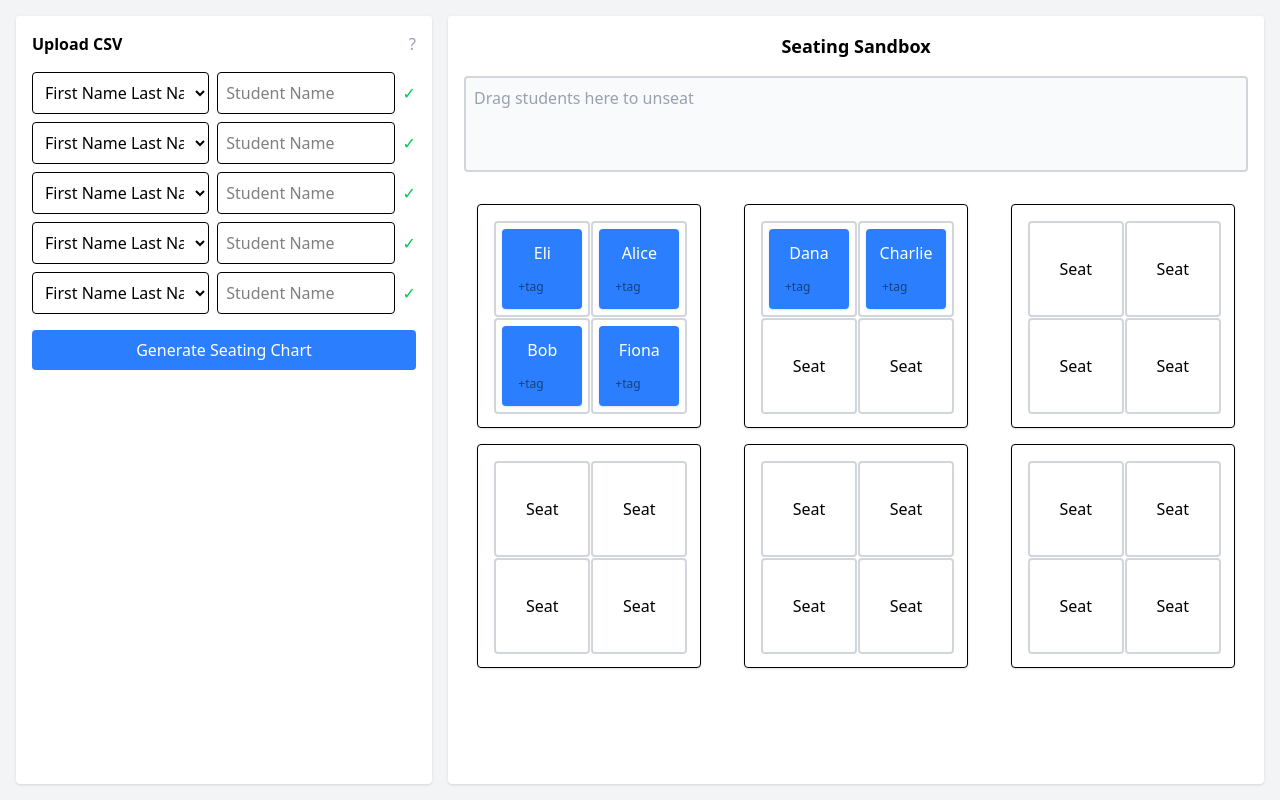
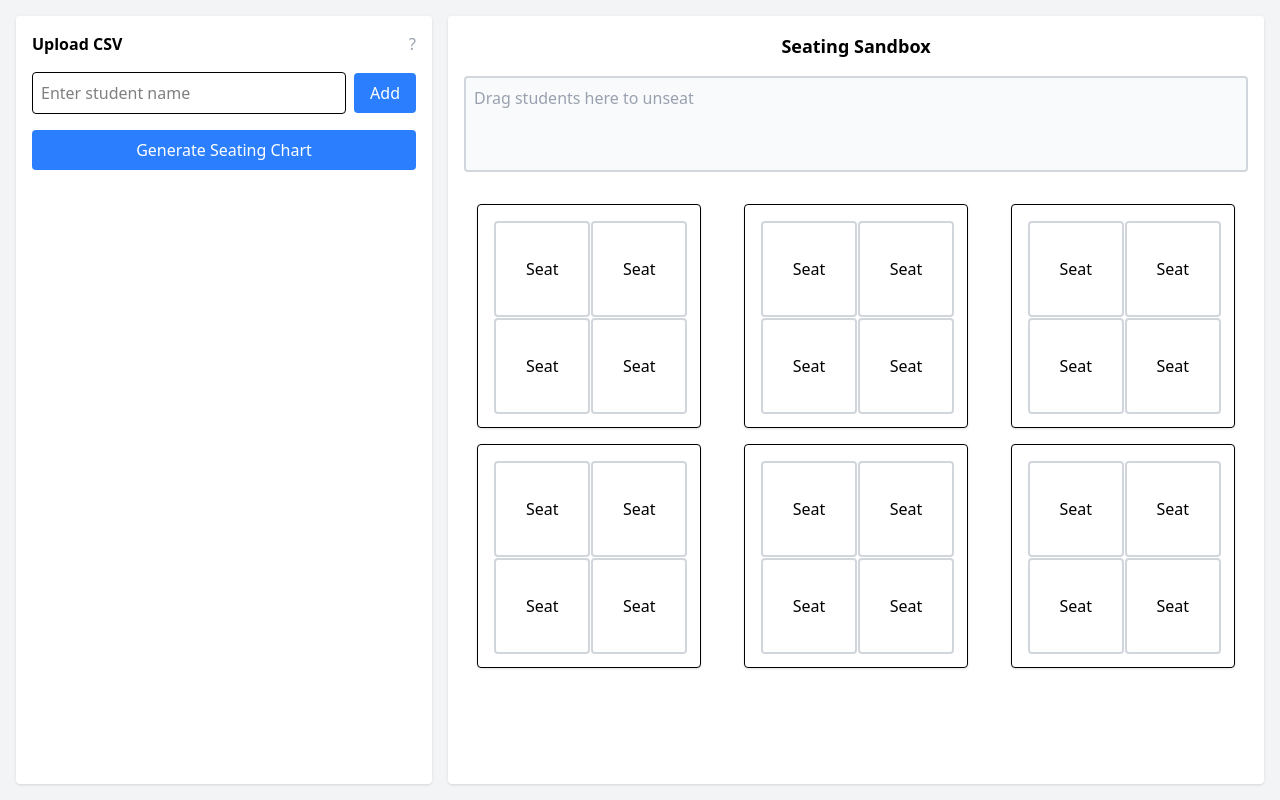
Before and after one commit to veryboi/seating, a React (Vite) app: page / in a window 1280 px wide. Built offline with nearby package versions, Linux system fonts and the light colour scheme.

Commit message:
Added dynamic adding of students

```diff
--- a/src/App.jsx
+++ b/src/App.jsx
@@ -129,6 +129,31 @@ function StudentPool({ students, studentTags, onAddTag }) {
   );
 }
 
+function shuffle(array) {
+  const arr = [...array];
+  for (let i = arr.length - 1; i > 0; i--) {
+    const j = Math.floor(Math.random() * (i + 1));
+    [arr[i], arr[j]] = [arr[j], arr[i]];
+  }
+  return arr;
+}
+
+function generateSeatMapFromList(studentList) {
+  const shuffled = shuffle(studentList);
+  const map = {};
+  let idx = 0;
+  for (let t = 0; t < 6; t++) {
+    for (let s = 0; s < 4; s++) {
+      const student = shuffled[idx] ?? null;
+      map[`table-${t}-seat-${s}`] = student;
+      idx += 1;
+    }
+  }
+  return map;
+}
+
+
+
 /****************************
  * MAIN APP COMPONENT
  ***************************/
@@ -136,14 +161,18 @@ export default function App() {
   /**
    * INITIAL DATA – start with everyone seated, so the pool shows the helper text.
    */
-  const initialStudents = [
-    "Alice",
-    "Bob",
-    "Charlie",
-    "Dana",
-    "Eli",
-    "Fiona",
-  ];
+  // const initialStudents = [
+  //   "Alice",
+  //   "Bob",
+  //   "Charlie",
+  //   "Dana",
+  //   "Eli",
+  //   "Fiona",
+  // ];
+
+  const [studentInput, setStudentInput] = useState(""); // for the input field
+const [studentList, setStudentList] = useState([]);   // holds the current list of students
+
 
   // Build an object like { "table-0-seat-0": "Alice", ... } to seat everyone initially
   // const generateSeatMap = () => {
@@ -161,18 +190,19 @@ export default function App() {
 
   // randomize the chart
 const generateSeatMap = () => {
-  const shuffled = [...initialStudents].sort(() => Math.random() - 0.5); // random shuffle
+  const shuffled = [...studentList].sort(() => Math.random() - 0.5); // shuffle current studentList
   const map = {};
   let idx = 0;
   for (let t = 0; t < 6; t++) {
     for (let s = 0; s < 4; s++) {
-      const student = shuffled[idx] ?? null; // fill with student or null if none left
+      const student = shuffled[idx] ?? null;
       map[`table-${t}-seat-${s}`] = student;
-      idx += 1;
+      idx++;
     }
   }
   return map;
 };
+
 
 
   const [seatMap, setSeatMap] = useState(generateSeatMap);
@@ -273,29 +303,47 @@ export default function App() {
           <span className="text-gray-400 cursor-pointer">?</span>
         </div>
 <div className="space-y-2">
-          {[...Array(5)].map((_, i) => (
-            <div key={i} className="flex items-center space-x-2">
-              <select className="w-full border p-2 rounded">
-                <option>First Name Last Name</option>
-              </select>
+  <div className="flex items-center space-x-2">
     <input
       type="text"
       className="w-full border p-2 rounded"
-                placeholder="Student Name"
+      placeholder="Enter student name"
+      value={studentInput}
+      onChange={(e) => setStudentInput(e.target.value)}
     />
-              <span className="text-green-500">✓</span>
+    <button
+      className="bg-blue-500 text-white px-4 py-2 rounded hover:bg-blue-600"
+      onClick={() => {
+        if (studentInput.trim() !== "") {
+          setStudentList((prev) => [...prev, studentInput.trim()]);
+          setStudentInput("");
+        }
+      }}
+    >
+      Add
+    </button>
   </div>
+
+  {studentList.length > 0 && (
+    <ul className="list-disc list-inside text-gray-700">
+      {studentList.map((s, i) => (
+        <li key={i}>{s}</li>
       ))}
+    </ul>
+  )}
 </div>
+
   <button
+    className="w-full bg-blue-500 text-white p-2 rounded hover:bg-blue-600"
     onClick={() => {
-              setSeatMap(generateSeatMap());
+      const newMap = generateSeatMapFromList(studentList);
+      setSeatMap(newMap);
       setUnseated([]);
     }}
-            className="w-full bg-blue-500 text-white p-2 rounded hover:bg-blue-600"
   >
     Generate Seating Chart
   </button>
+
 
       </div>
 
```
Lines whose indentation alone changed are shown as unchanged.
